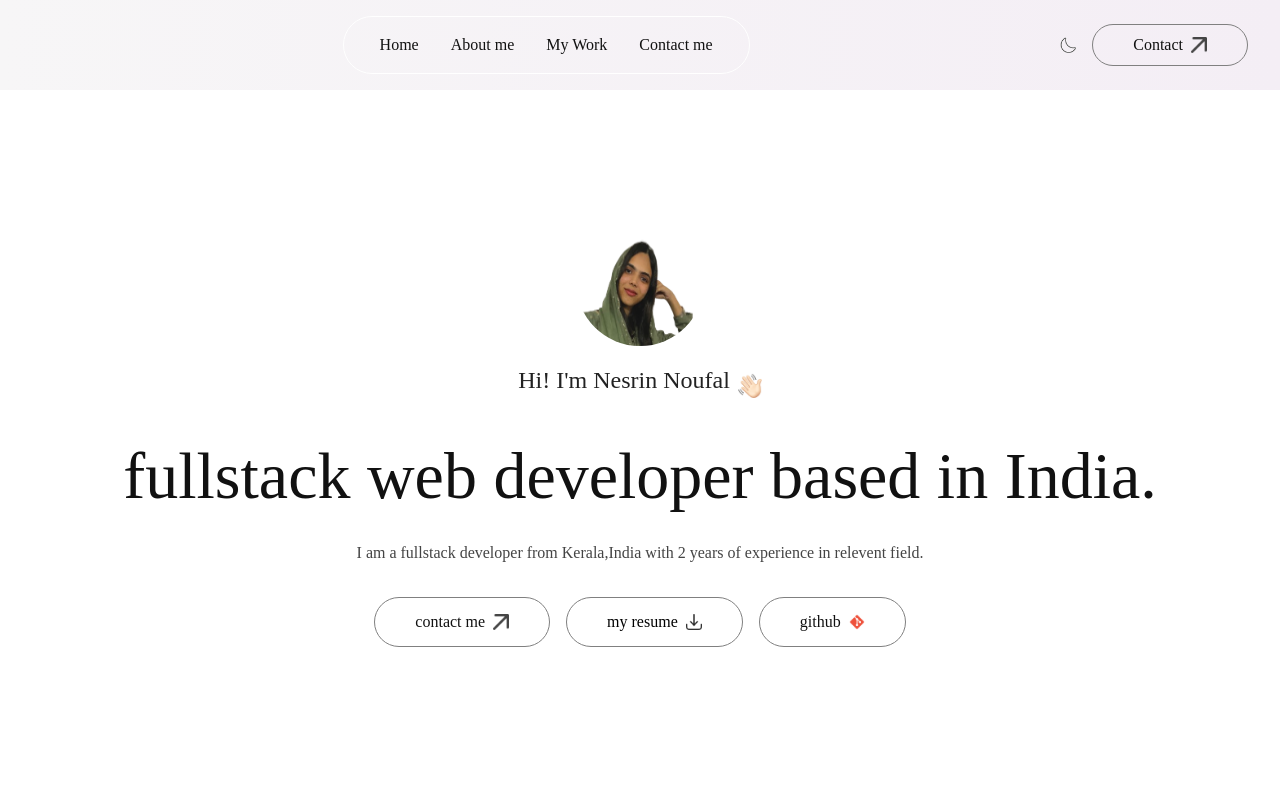
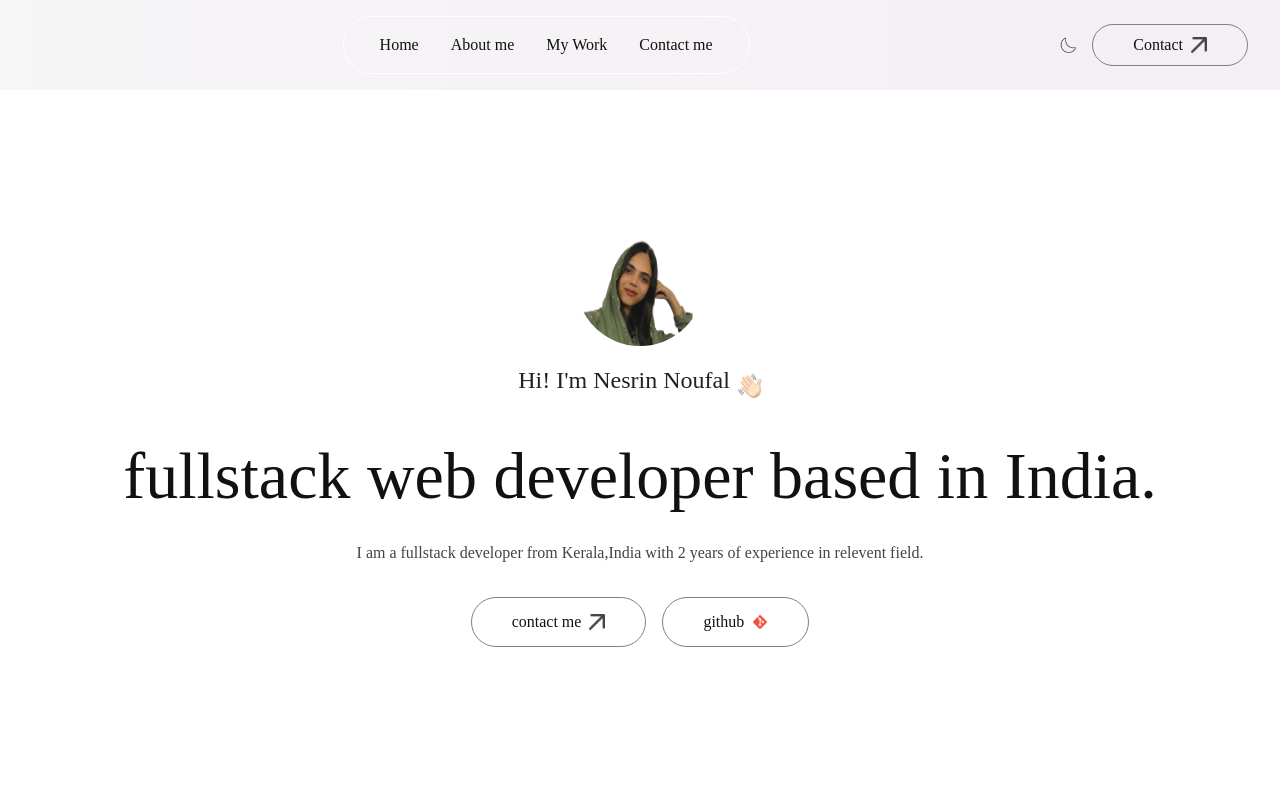
Before and after one commit to NesrinNoufal/portfolio, a Next.js app: page / in a window 1280 px wide. Shown: the top 800 px of the page. Built offline with nearby package versions, Linux system fonts and the light colour scheme; a web font is replaced by a local one.

Commit message:
resume button hided

```diff
--- a/app/components/Header.jsx
+++ b/app/components/Header.jsx
@@ -59,17 +59,17 @@ const Header = ({ isDarkMode }) => {
         >
           contact me <Image src={assets.arrow_icon} alt="" className="icon" />
         </motion.a>
-        <motion.a
+        {/* <motion.a
           initial={{ y: 30, opacity: 0 }}
           whileInView={{ y: 0, opacity: 1 }}
           transition={{ duration: 0.6, delay: 1.2 }}
           viewport={{ once: true }}
-          href="/nesrinnoufal_resume.pdf"
+          // href="/nesrinnoufal_resume.pdf"
           // download
           className="btn resume-btn"
         >
           my resume <Image src={assets.download_icon} alt="" className="icon" />
-        </motion.a>
+        </motion.a> */}
         <motion.a
           initial={{ y: 30, opacity: 0 }}
           whileInView={{ y: 0, opacity: 1 }}
```
